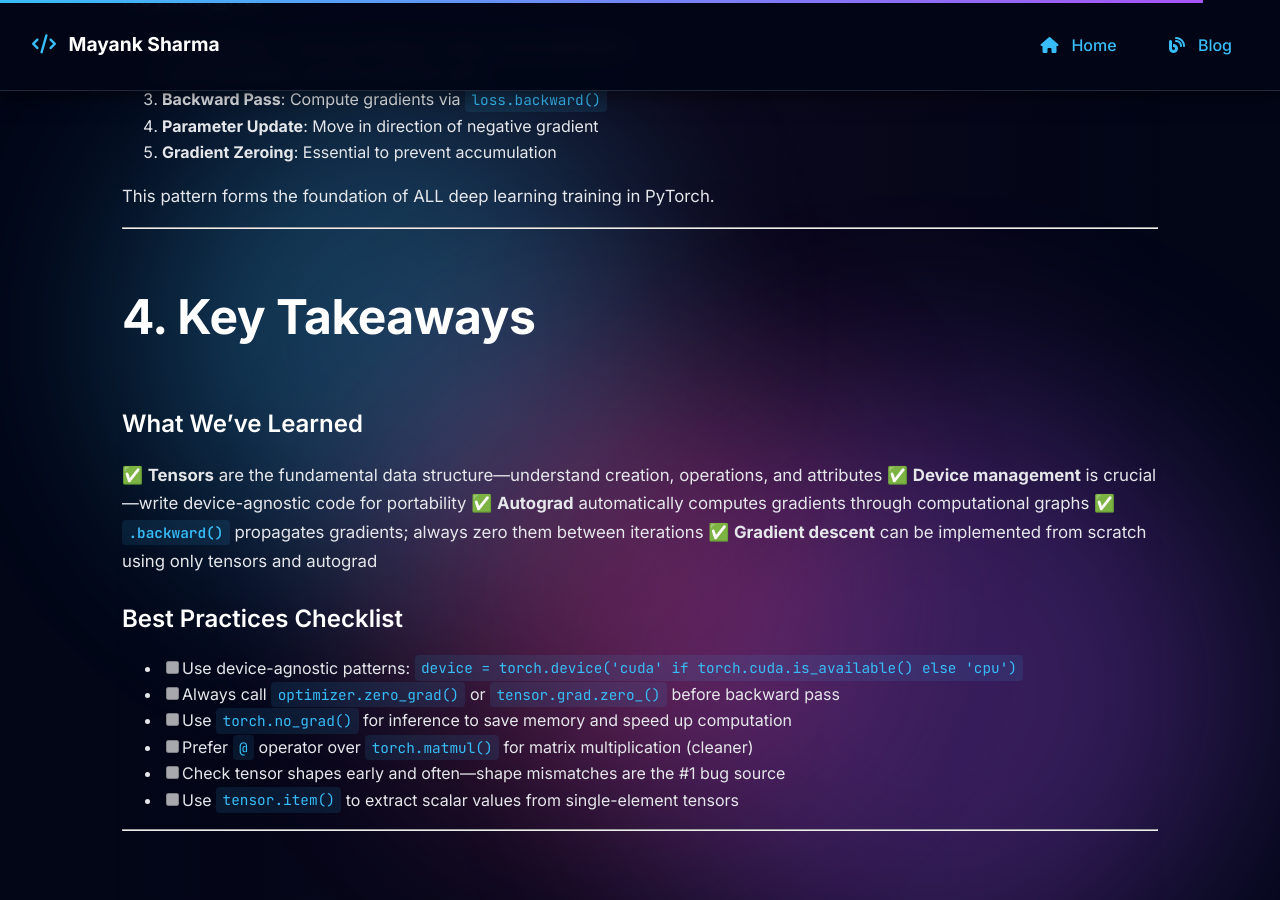
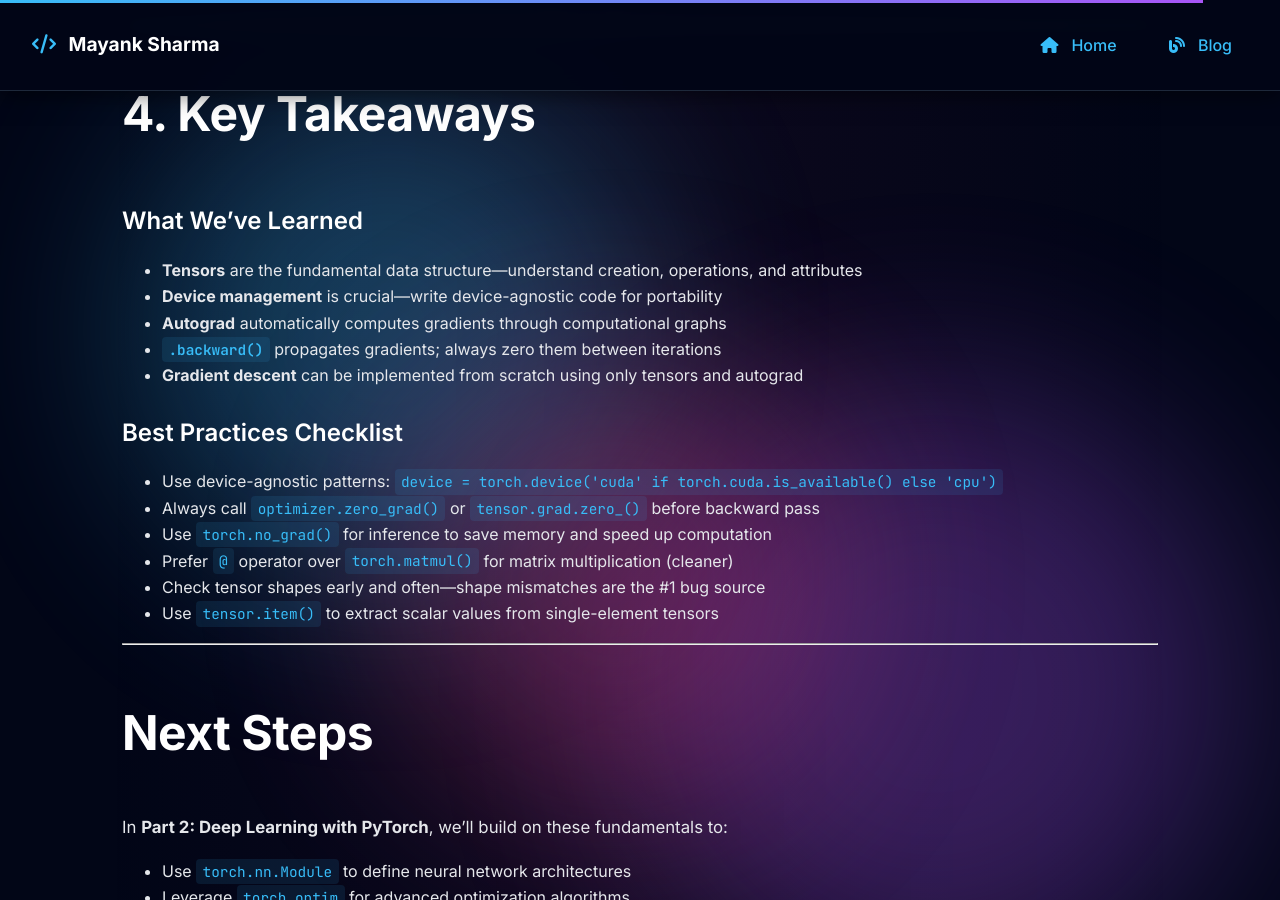
Before and after one commit to mayank1101/mayank1101.github.io, a Jekyll site: the page built from _posts/2025-12-15-pytorch-foundation-part1.md, in a window 1280 px wide and 900 px high, scrolled down 17024 px. Built offline with Jekyll 4.4.1, drawn with Linux system fonts in a browser that asks for light colours; some of the changed text lies outside the part shown.

Commit message:
fixed syntax issues in blogs

```diff
--- a/_posts/2025-12-15-pytorch-foundation-part1.md
+++ b/_posts/2025-12-15-pytorch-foundation-part1.md
@@ -3,8 +3,6 @@ layout: post
 title: "Part 1: The PyTorch Foundation"
 date: 2025-12-15
 ---
-
-<!-- # Part 1: The PyTorch Foundation -->
 
 ## Introduction: Why PyTorch?
 
@@ -657,20 +647,20 @@ This pattern forms the foundation of ALL deep learning training in PyTorch.
 
 ### What We've Learned
 
-✅ **Tensors** are the fundamental data structure—understand creation, operations, and attributes
-✅ **Device management** is crucial—write device-agnostic code for portability
-✅ **Autograd** automatically computes gradients through computational graphs
-✅ **`.backward()`** propagates gradients; always zero them between iterations
-✅ **Gradient descent** can be implemented from scratch using only tensors and autograd
+- **Tensors** are the fundamental data structure—understand creation, operations, and attributes
+- **Device management** is crucial—write device-agnostic code for portability
+- **Autograd** automatically computes gradients through computational graphs
+- **`.backward()`** propagates gradients; always zero them between iterations
+- **Gradient descent** can be implemented from scratch using only tensors and autograd
 
 ### Best Practices Checklist
 
-- [ ] Use device-agnostic patterns: `device = torch.device('cuda' if torch.cuda.is_available() else 'cpu')`
-- [ ] Always call `optimizer.zero_grad()` or `tensor.grad.zero_()` before backward pass
-- [ ] Use `torch.no_grad()` for inference to save memory and speed up computation
-- [ ] Prefer `@` operator over `torch.matmul()` for matrix multiplication (cleaner)
-- [ ] Check tensor shapes early and often—shape mismatches are the #1 bug source
-- [ ] Use `tensor.item()` to extract scalar values from single-element tensors
+- Use device-agnostic patterns: `device = torch.device('cuda' if torch.cuda.is_available() else 'cpu')`
+- Always call `optimizer.zero_grad()` or `tensor.grad.zero_()` before backward pass
+- Use `torch.no_grad()` for inference to save memory and speed up computation
+- Prefer `@` operator over `torch.matmul()` for matrix multiplication (cleaner)
+- Check tensor shapes early and often—shape mismatches are the #1 bug source
+- Use `tensor.item()` to extract scalar values from single-element tensors
 
 ---
 
```
Also changed, not shown: other parts of _posts/2025-12-15-pytorch-foundation-part1.md (+0 -8 lines), _posts/2025-12-20-pytorch-foundation-part2.md (+10 -10 lines).
